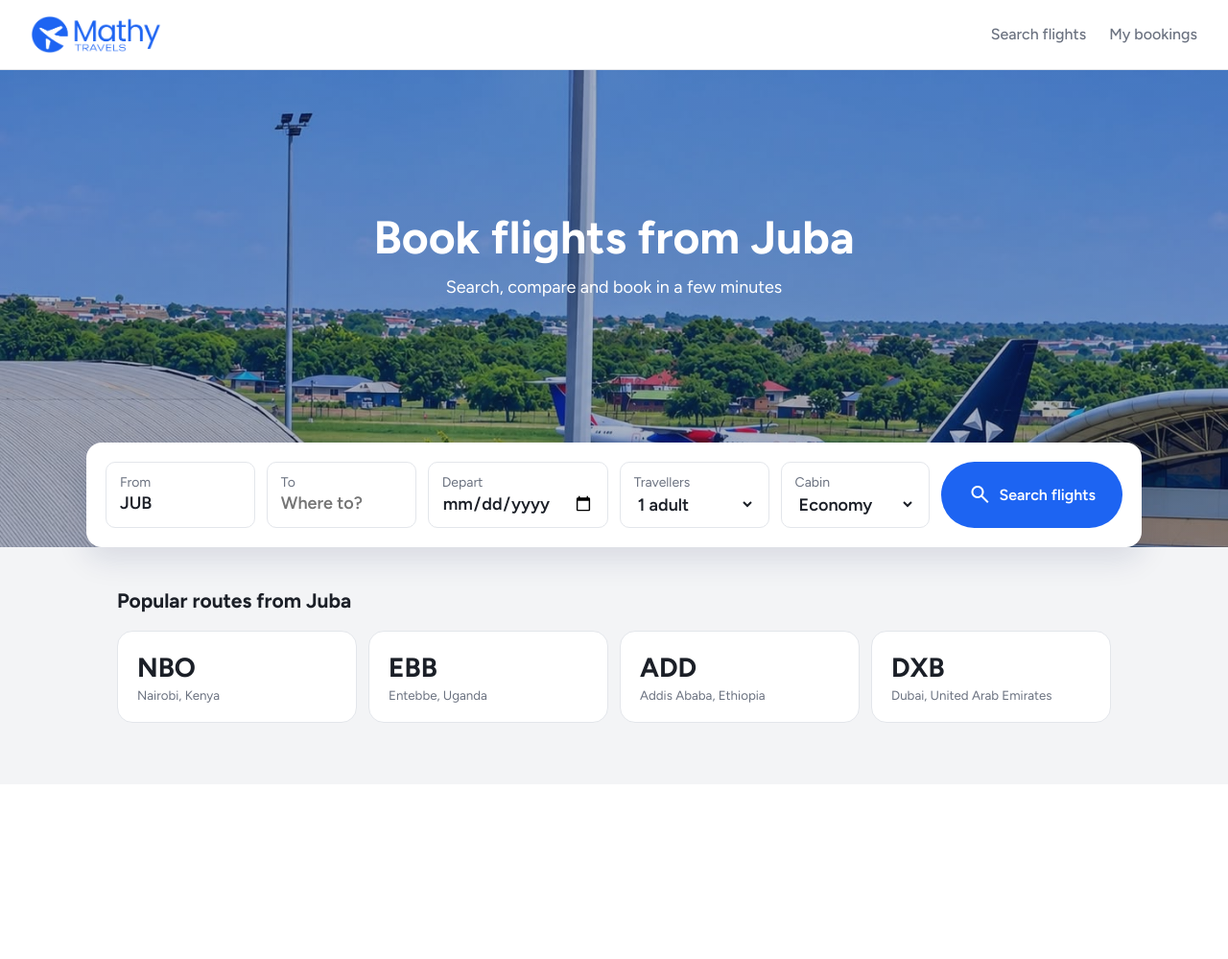
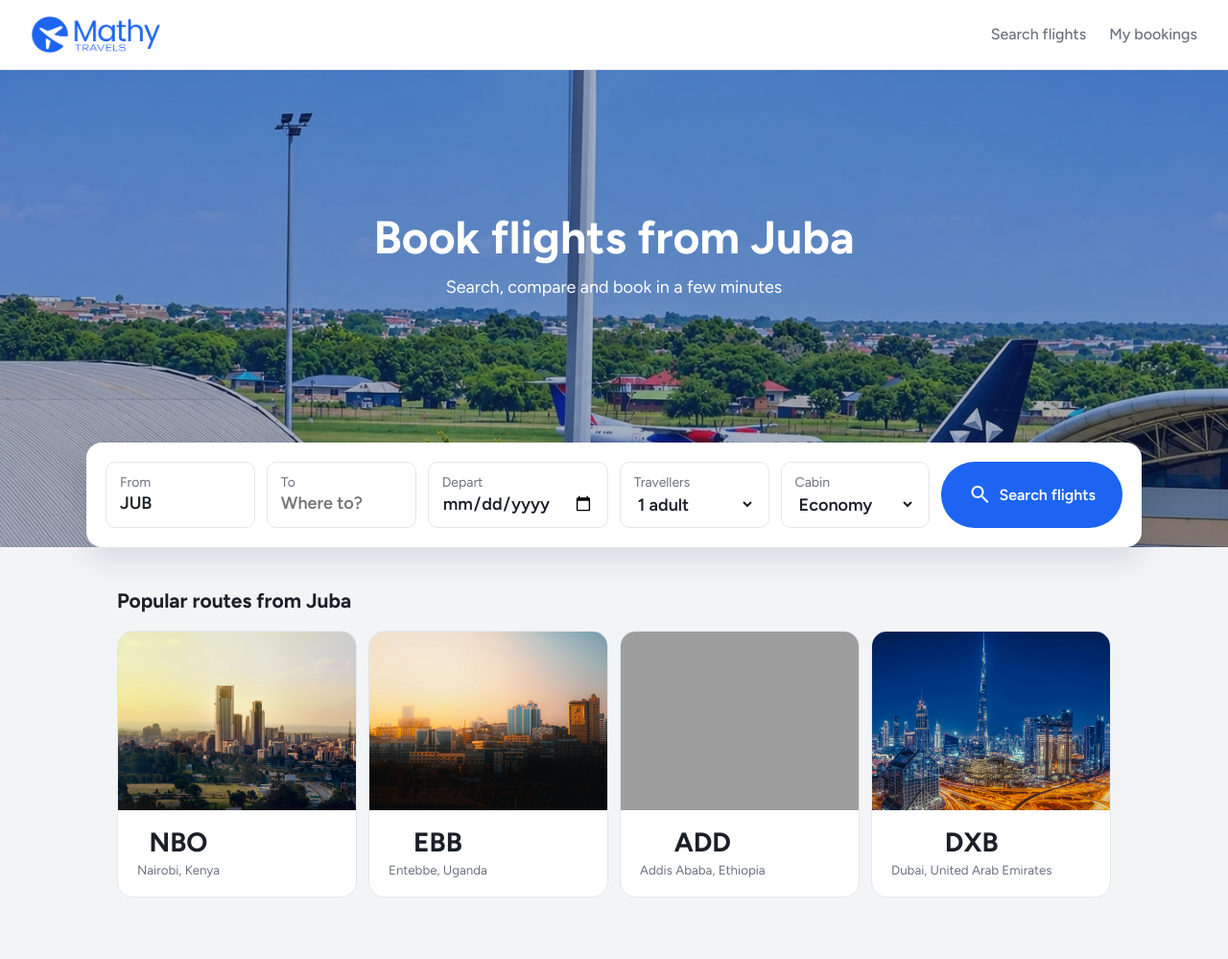
Before and after one commit to mathiang-mathew/mathy-travels, a Flask app: page / in a window 1280 px wide. Shown: the whole page at 96% size. Before the commit the page ends 753 px from the top, so only its background shows below. Run offline with Flask 3, Linux system fonts and the light colour scheme; grey boxes are pictures that could not be loaded.

Commit message:
Add city photos to popular route cards

```diff
--- a/static/css/style.css
+++ b/static/css/style.css
@@ -286,15 +286,30 @@ body {
 .route-card {
   display: flex;
   flex-direction: column;
-  align-items: flex-start;
-  gap: 4px;
-  padding: 20px;
+  align-items: left;
+  padding: 0;
+  overflow: hidden;
   background: var(--white);
   border: 1px solid var(--line);
   border-radius: var(--radius-panel);
   font-family: var(--font);
   cursor: pointer;
 }
+
+/* City photo on top, cropped to the same shape on every card */
+.route-image {
+  display: block;
+  width: 100%;
+  aspect-ratio: 4/3;
+  object-fit: cover;
+}
+.route-text {
+  display: flex;
+  flex-direction: column;
+  gap: 4px;
+  padding: 16px 20px 20px;
+}
+
 .route-card:hover {
   border-color: var(--blue);
 }
--- a/templates/index.html
+++ b/templates/index.html
@@ -164,23 +164,55 @@
           <h2>Popular routes from Juba</h2>
           <div class="routes-list">
             <button class="route-card" type="button" data-destination="NBO">
+              <img
+                class="route-image"
+                src="{{ url_for('static', filename='images/nairobi.jpg') }}"
+                alt=""
+                loading="lazy"
+              />
+              <span class="route-text">
                 <span class="route-code">NBO</span>
                 <span class="route-city">Nairobi, Kenya</span>
+              </span>
             </button>
 
             <button class="route-card" type="button" data-destination="EBB">
+              <img
+                class="route-image"
+                src="{{ url_for('static', filename='images/entebbe.jpg') }}"
+                alt=""
+                loading="lazy"
+              />
+              <span class="route-text">
                 <span class="route-code">EBB</span>
                 <span class="route-city">Entebbe, Uganda</span>
+              </span>
             </button>
 
             <button class="route-card" type="button" data-destination="ADD">
+              <img
+                class="route-image"
+                src="{{ url_for('static', filename='images/addis-ababa.jpg') }}"
+                alt=""
+                loading="lazy"
+              />
+              <span class="route-text">
                 <span class="route-code">ADD</span>
                 <span class="route-city">Addis Ababa, Ethiopia</span>
+              </span>
             </button>
 
             <button class="route-card" type="button" data-destination="DXB">
+              <img
+                class="route-image"
+                src="{{ url_for('static', filename='images/dubai.jpg') }}"
+                alt=""
+                loading="lazy"
+              />
+              <span class="route-text">
                 <span class="route-code">DXB</span>
                 <span class="route-city">Dubai, United Arab Emirates</span>
+              </span>
             </button>
           </div>
         </section>
```
Also changed, not shown: static/images/dubai.jpg (added), static/images/entebbe.jpg (added), static/images/nairobi.jpg (added), 1 other file. Lines whose indentation alone changed are shown as unchanged.
